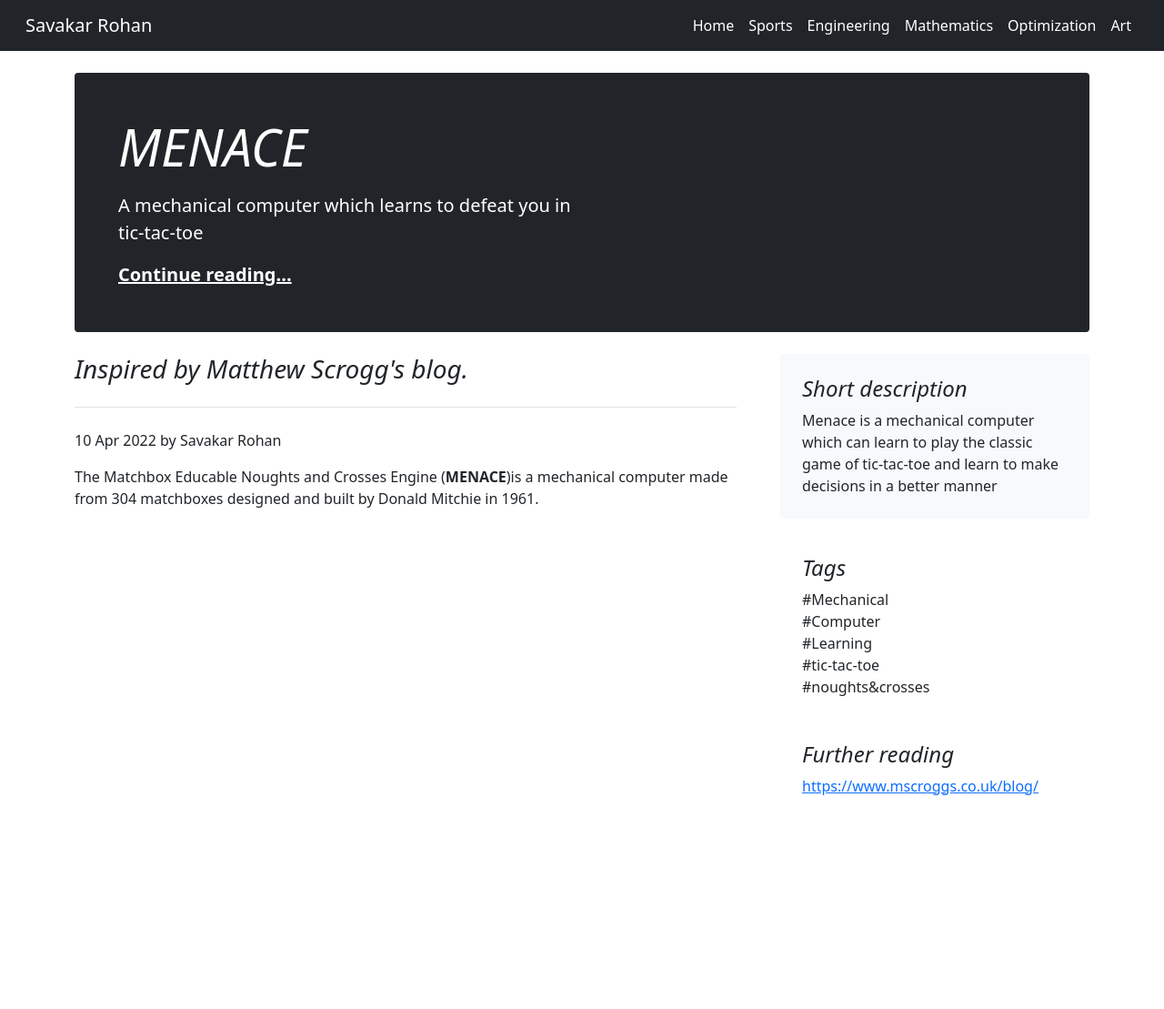
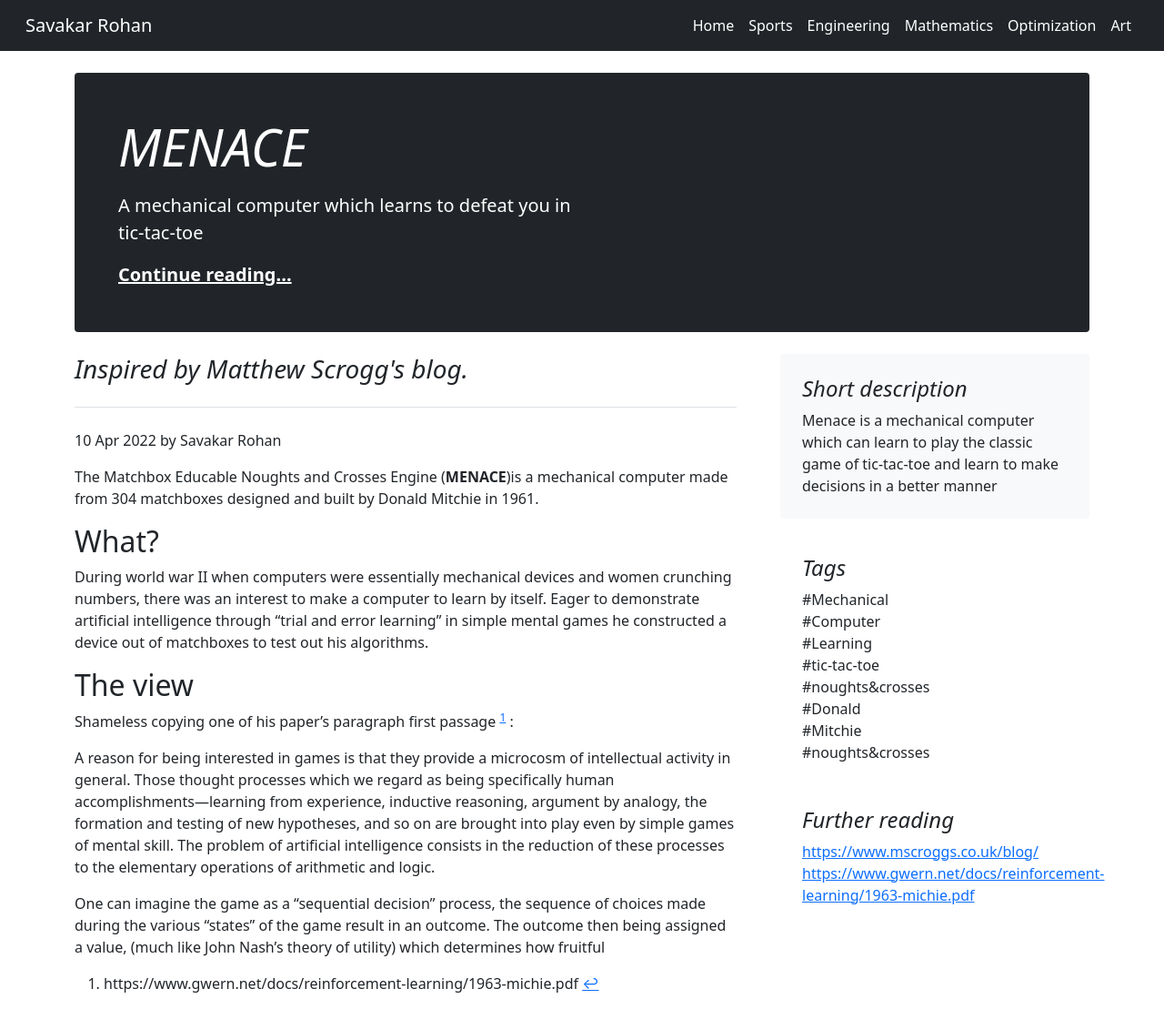
Before and after one commit to savakarrohan/website, a Jekyll site: the page built from _posts/2022-04-10-MENACE.md, in a window 1280 px wide and 1109 px high. Shown: the whole window at 91% size. Built offline with Jekyll 4.4.1, drawn with Linux system fonts in a browser that asks for light colours.

Commit message:
first few paragraphs

```diff
--- a/_posts/2022-04-10-MENACE.md
+++ b/_posts/2022-04-10-MENACE.md
@@ -6,11 +6,25 @@ aboutMe: A mechanical computer which learns to defeat you in tic-tac-toe
 inspiration: Inspired by Matthew Scrogg's blog.
 author: Savakar Rohan
 shortDescription: Menace is a mechanical computer which can learn to play the classic game of tic-tac-toe and learn to make decisions in a better manner
-tags: Mechanical Computer Learning tic-tac-toe noughts&crosses
-_links: https://www.mscroggs.co.uk/blog/
+tags: Mechanical Computer Learning tic-tac-toe noughts&crosses Donald Mitchie noughts&crosses
+_links: https://www.mscroggs.co.uk/blog/ https://www.gwern.net/docs/reinforcement-learning/1963-michie.pdf
 img01: img/01_Menace/01_tic-tac-toe.png
 img02:
 img03:
 ---
 
 The Matchbox Educable Noughts and Crosses Engine (**MENACE**)is a mechanical computer made from 304 matchboxes designed and built by Donald Mitchie in 1961.
+
+## What?
+
+During world war II when computers were essentially mechanical devices and women crunching numbers, there was an interest to make a computer to learn by itself. Eager to demonstrate artificial intelligence through "trial and error learning" in simple mental games he constructed a device out of matchboxes to test out his algorithms.
+
+## The view
+
+Shameless copying one of his paper's paragraph first passage [^1] :
+
+> A reason for being interested in games is that they provide a microcosm of intellectual activity in general. Those thought processes which we regard as being specifically human accomplishments—learning from experience, inductive reasoning, argument by analogy, the formation and testing of new hypotheses, and so on are brought into play even by simple games of mental skill. The problem of artificial intelligence consists in the reduction of these processes to the elementary operations of arithmetic and logic.
+
+[^1]: https://www.gwern.net/docs/reinforcement-learning/1963-michie.pdf
+
+One can imagine the game as a "sequential decision" process, the sequence of choices made during the various "states" of the game result in an outcome. The outcome then being assigned a value, (much like John Nash's theory of utility) which determines how fruitful
```
